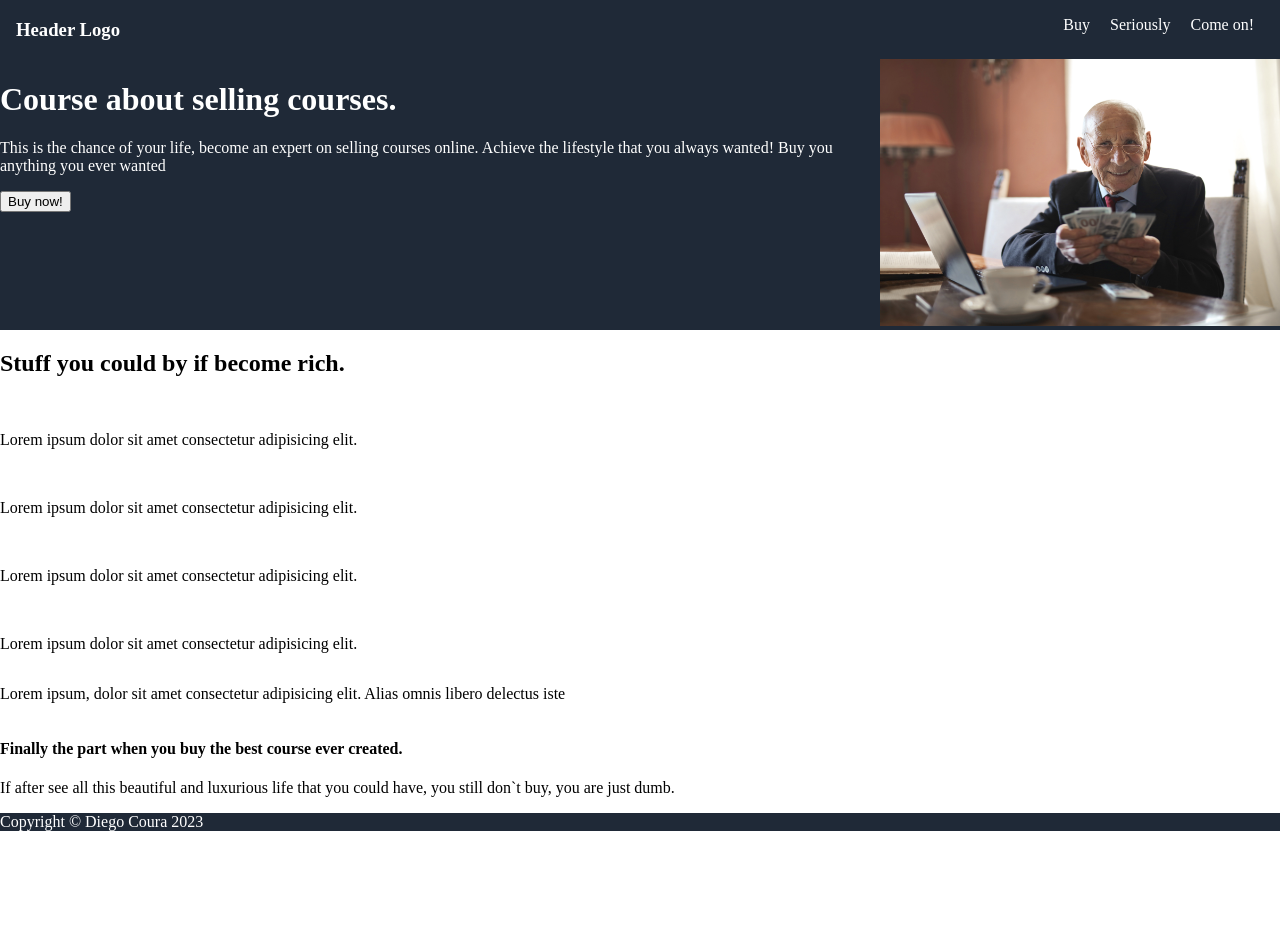
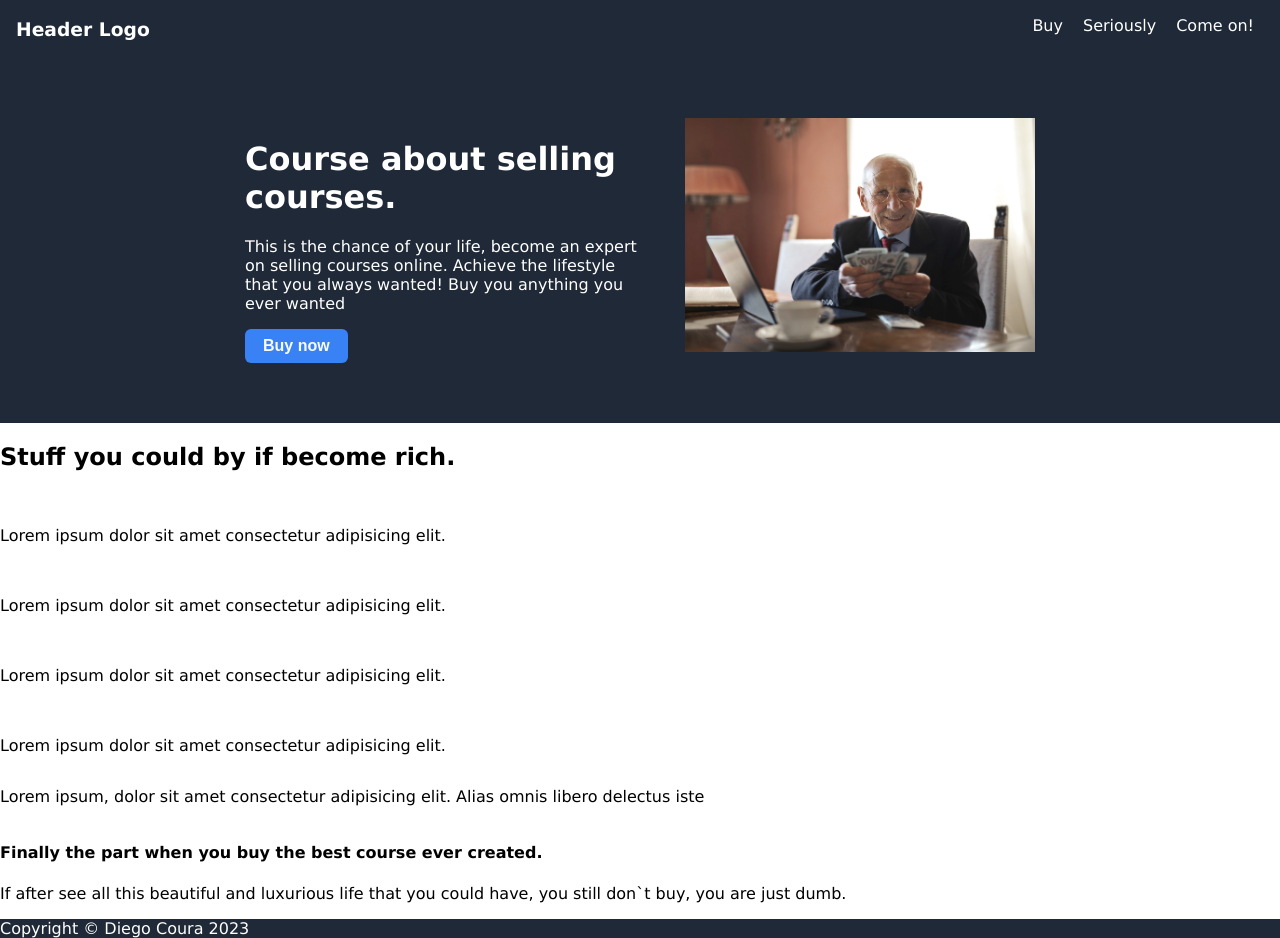
Before and after one commit to DiegoCoura/landing-page, a plain HTML site: page index.html in a window 1280 px wide. Before the commit the page ends 831 px from the top, so only its background shows below. Drawn offline with Linux system fonts and the light colour scheme.

Commit message:
hero section

```diff
--- a/index.html
+++ b/index.html
@@ -8,25 +8,23 @@
   </head>
   <body>
     <header>
-      <div class="top-container">
         <h3>Header Logo</h3>
         <ul>
           <li>Buy</li>
           <li>Seriously</li>
           <li>Come on!</li>
         </ul>
-      </div>
     </header>
 
     <div class="hero-section">
-      <div class="hero-text">
+      <div class="hero-content">
         <h1>Course about selling courses.</h1>
         <p>
           This is the chance of your life, become an expert on selling courses
           online. Achieve the lifestyle that you always wanted! Buy you anything
           you ever wanted
         </p>
-        <button>Buy now!</button>
+        <button>Buy now</button>
       </div>
       <div class="hero-banner">
         <img src="images/oldmoney.jpg" alt="Grandpa giving you money" />
--- a/styles.css
+++ b/styles.css
@@ -3,9 +3,10 @@ body{
     flex-direction: column;
     padding: 0;
     margin: 0;
+    font-family: Verdana, Geneva, Tahoma, sans-serif;
 }
 
-.top-container{
+header{
     display: flex;
     justify-content: space-between;
     padding: 0 16px;
@@ -28,8 +29,25 @@ li{
 .hero-section{
     display: flex;
     justify-content: center;
+    flex-wrap: wrap;
+    gap: 40px;
+    padding: 60px;
+}
+
+.hero-content, .hero-banner{
+    max-width: 400px;
+}
+
+.hero-content button{
+    background-color: #3882F6;
+    color: #F9FAF8;
+    border-radius: 6px;
+    font-size: 16px;
+    font-weight: bold;
+    border: none;
+    padding: 8px 18px;
 }
 
 .hero-banner img{
-    width: 400px;
+    max-width: 350px;
 }
```
